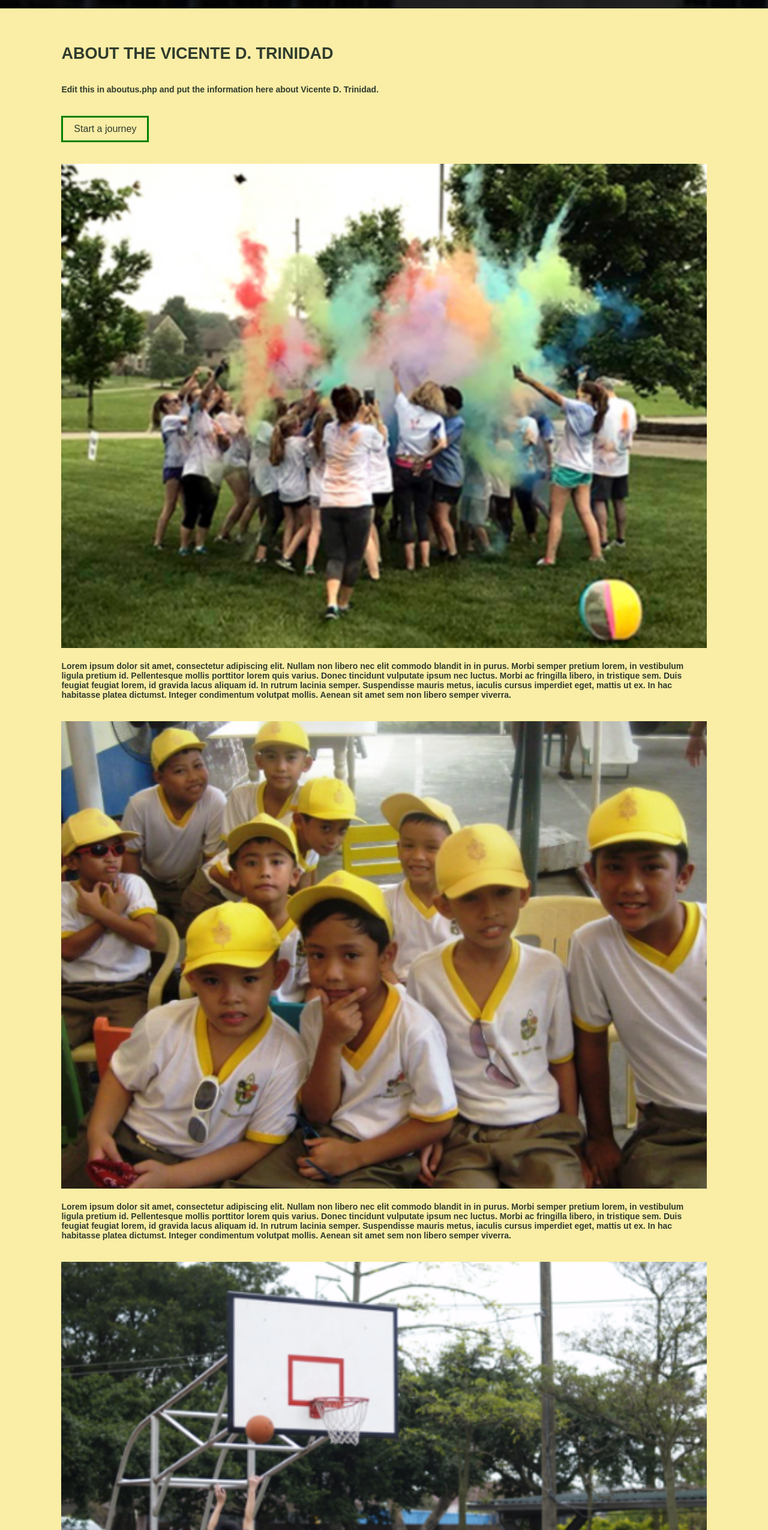
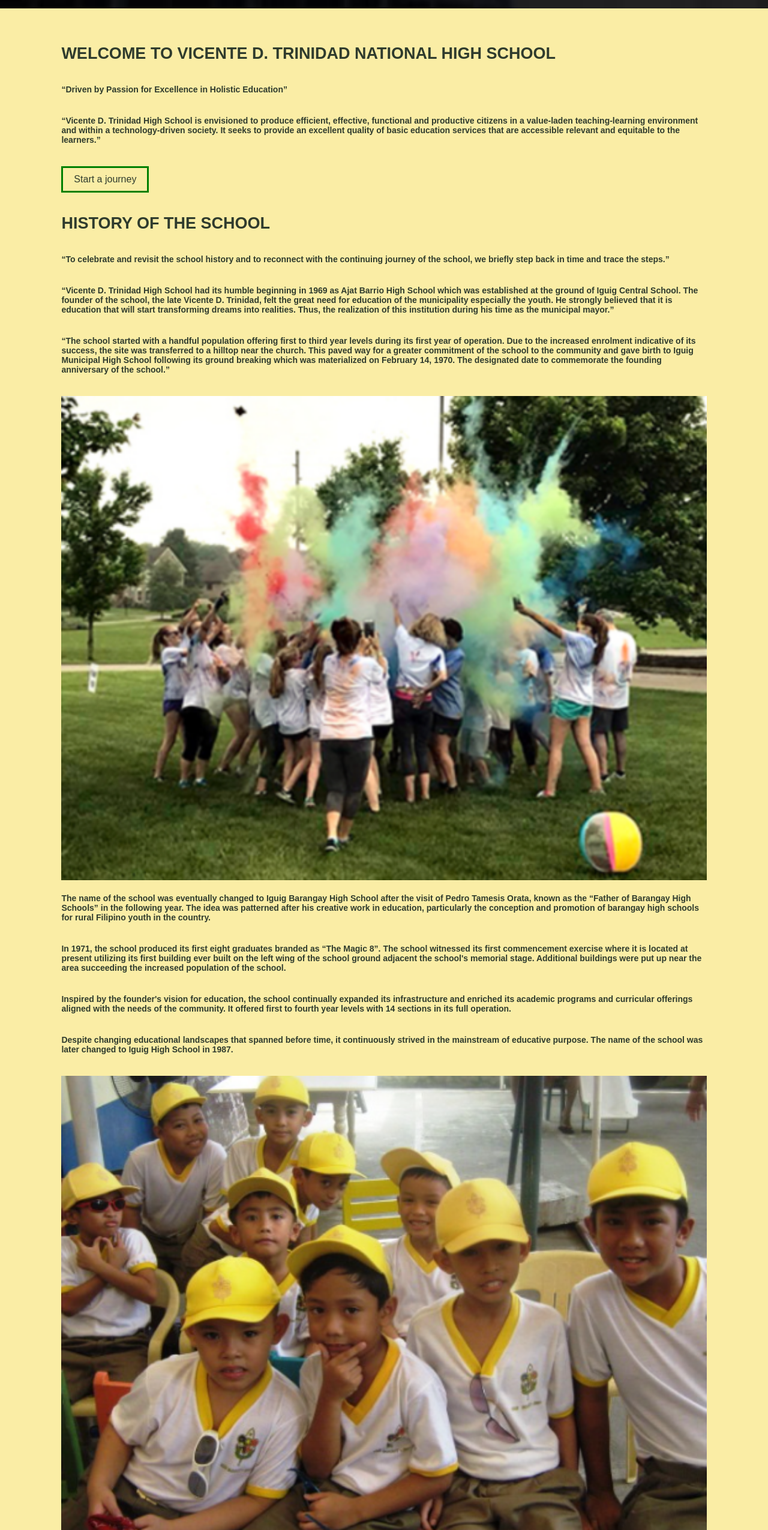
Before and after one commit to VicenteTrinidad/mywebsite, a plain HTML site: page about.html in a window 1280 px wide. Shown: the part 110-2660 px from the top of the page at 60% size. Drawn offline with Linux system fonts and the light colour scheme.

Commit message:
Add files via upload

```diff
--- a/about.html
+++ b/about.html
@@ -25,25 +25,53 @@
                 <div class="pane">
                     <div class = "container1">
                         <div class="adm">
-                            <h1>ABOUT THE VICENTE D. TRINIDAD</h1>
+                            <h1>WELCOME TO VICENTE D. TRINIDAD NATIONAL HIGH SCHOOL </h1>
                             <br><br>
-                            <h3>Edit this in aboutus.php and put the information here about Vicente D. Trinidad.</h3>
+                            <h3>“Driven by Passion for Excellence in Holistic Education”</h3>
+                            <br><br>
+                            <h3>“Vicente D. Trinidad High School is envisioned to produce efficient, effective, functional and productive citizens in a value-laden teaching-learning environment and within a technology-driven society. It seeks to provide an excellent quality of basic education services that are accessible relevant and equitable to the learners.”</h3>
                             <br><br>
                             <div class="journey">
                                 <p>Start a journey</p>
                             </div>
                             <br><br>
+                            <h1>HISTORY OF THE SCHOOL</h1>
+                            <br><br>
+                            <h3>“To celebrate and revisit the school history and to reconnect with the continuing journey of the school, we briefly step back in time and trace the steps.”</h3>
+                            <br><br>
+                            <h3>“Vicente D. Trinidad High School had its humble beginning in 1969 as Ajat Barrio High School which was established at the ground of Iguig Central School. The founder of the school, the late Vicente D. Trinidad, felt the great need for education of the municipality especially the youth. He strongly believed that it is education that will start transforming dreams into realities. Thus, the realization of this institution during his time as the municipal mayor.”</h3>
+                            <br><br>
+                            <h3>“The school started with a handful population offering first to third year levels during its first year of operation. Due to the increased enrolment indicative of its success, the site was transferred to a hilltop near the church. This paved way for a greater commitment of the school to the community and gave birth to Iguig Municipal High School following its ground breaking which was materialized on February 14, 1970. The designated date to commemorate the founding anniversary of the school.”</h3>
+                            <br><br>
                             <img src="images/aboutpic1.PNG" alt="Footer">
                             <br><br>
-                            <h3>Lorem ipsum dolor sit amet, consectetur adipiscing elit. Nullam non libero nec elit commodo blandit in in purus. Morbi semper pretium lorem, in vestibulum ligula pretium id. Pellentesque mollis porttitor lorem quis varius. Donec tincidunt vulputate ipsum nec luctus. Morbi ac fringilla libero, in tristique sem. Duis feugiat feugiat lorem, id gravida lacus aliquam id. In rutrum lacinia semper. Suspendisse mauris metus, iaculis cursus imperdiet eget, mattis ut ex. In hac habitasse platea dictumst. Integer condimentum volutpat mollis. Aenean sit amet sem non libero semper viverra.</h3>
+                            <h3>The name of the school was eventually changed to Iguig Barangay High School after the visit of Pedro Tamesis Orata, known as the “Father of Barangay High Schools” in the following year. The idea was patterned after his creative work in education, particularly the conception and promotion of barangay high schools for rural Filipino youth in the country.</h3>
+                            <br><br>
+                            <h3>In 1971, the school produced its first eight graduates branded as “The Magic 8”. The school witnessed its first commencement exercise where it is located at present utilizing its first building ever built on the left wing of the school ground adjacent the school's memorial stage. Additional buildings were put up near the area succeeding the increased population of the school.</h3>
+                            <br><br>
+                            <h3>Inspired by the founder's vision for education, the school continually expanded its infrastructure and enriched its academic programs and curricular offerings aligned with the needs of the community. It offered first to fourth year levels with 14 sections in its full operation.</h3>
+                            <br><br>
+                            <h3>Despite changing educational landscapes that spanned before time, it continuously strived in the mainstream of educative purpose. The name of the school was later changed to Iguig High School in 1987.</h3>
                             <br><br>
                             <img src="images/aboutpic2.png" alt="Footer">
                             <br><br>
-                            <h3>Lorem ipsum dolor sit amet, consectetur adipiscing elit. Nullam non libero nec elit commodo blandit in in purus. Morbi semper pretium lorem, in vestibulum ligula pretium id. Pellentesque mollis porttitor lorem quis varius. Donec tincidunt vulputate ipsum nec luctus. Morbi ac fringilla libero, in tristique sem. Duis feugiat feugiat lorem, id gravida lacus aliquam id. In rutrum lacinia semper. Suspendisse mauris metus, iaculis cursus imperdiet eget, mattis ut ex. In hac habitasse platea dictumst. Integer condimentum volutpat mollis. Aenean sit amet sem non libero semper viverra.</h3>
+                            <h3>It was in 1988 through DECS order No. 44 that the school was granted a national high school status pursuant to Republic Act No. 6655, An Act Establishing and Providing for a Free Public Secondary Education and other Purposes. Consequently, the name of the school was changed to Iguig National High School.</h3>
+                            <br><br>
+                            <h3>In October, 2007, the Sangguniang Bayan of Iguig adopted a resolution indorsing the change and adoption of new name for the school. Municipal Ordinance No. 33 was enacted changing the name of the school to Vicente D. Trinidad National High School in honour of its founder.</h3>
+                            <br><br>
+                            <h3>In 2010, the school opened its extension classes at Sta. Rosa, Iguig, Cagayan which now stands as a separate school named after the wife of the founder, Caridad B. Trinidad High School.</h3>
+                            <br><br>
+                            <h3>In January 2021, the school marked another milestone as it was granted the implementing unit status by the Department of Budget and Management (DBM) after complying with the set requirements. There’s a change in the flow of its fiscal releases as the fund directly comes from the national government through the Department of Budget and Management (DBM).</h3>
                             <br><br>
                             <img src="images/aboutpic3.PNG" alt="Footer">
                             <br><br>
-                            <h3>Lorem ipsum dolor sit amet, consectetur adipiscing elit. Nullam non libero nec elit commodo blandit in in purus. Morbi semper pretium lorem, in vestibulum ligula pretium id. Pellentesque mollis porttitor lorem quis varius. Donec tincidunt vulputate ipsum nec luctus. Morbi ac fringilla libero, in tristique sem. Duis feugiat feugiat lorem, id gravida lacus aliquam id. In rutrum lacinia semper. Suspendisse mauris metus, iaculis cursus imperdiet eget, mattis ut ex. In hac habitasse platea dictumst. Integer condimentum volutpat mollis. Aenean sit amet sem non libero semper viverra.</h3>
+                            <h3>Today amidst educational reforms, VDTNHS stands tall as one of the schools providing excellent and quality basic education services that are accessible for all. VDTNHS moves onwards to the years ahead committed to continuous improvement and always strives to make education more relevant and meaningful.</h3>
+                            <br><br>
+                            <h3>It puts emphasis on keeping a culture of camaraderie and excellence. It is also committed to the principles of responsibility, accountability, and empowerment. It responds to the call of strengthening partnership with the stakeholders and the community. It envisions to produce functional and productive citizens in a technology-driven society.</h3>
+                            <br><br>
+                            <h3>Today, January 2021, VDTNHS has grown tremendously. It has student population of One Thousand Five Hundred Thirty Four (1,534); Fifty eight (58) teaching staff and twelve (12) non-teaching staff. Moreover, VDTNHS was issued UACS code 070010902105 and now an IMPLEMENTING UNIT.</h3>
+                            <br><br>
+                            <h3>Stirred by its vision for education, the school unceasingly operates by its mantra--“Driven by Passion for Excellence in Holistic Education”.</h3>
                             <br><br>
                         </div>
                     </div>
```
